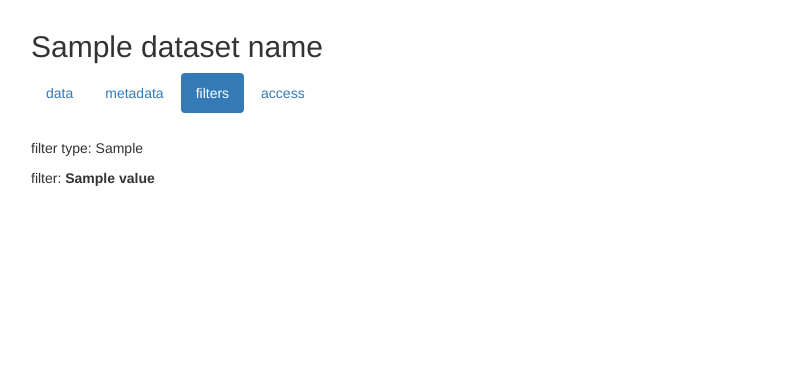
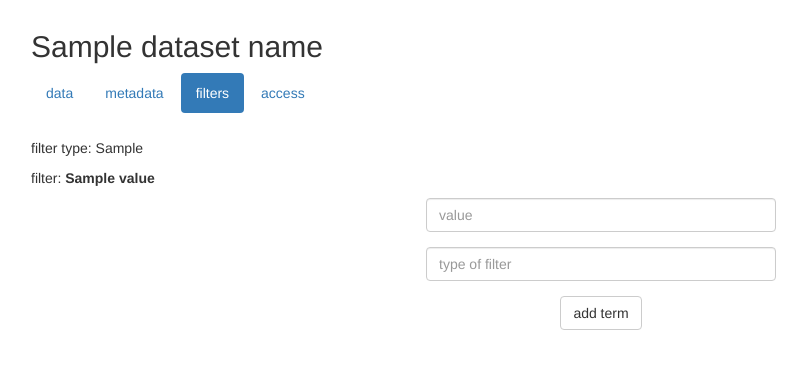
Before and after one commit to SMAPPNYU/smappboard, a Flask app: template smappboard/templates/dataset.html in a window 1280 px wide, after a click on "filters". Shown: the part 50-419 px from the top of the page, without its empty margins (39-846 px from the left). Run offline with Flask 2, Linux system fonts and the light colour scheme; the template is opened without the code that fills it: values that come from a table or form of the project are taken from there, most other values are stand-ins (such as "Sample title", 1, 10 or a date in 2020); some libraries are stand-ins or nearby versions.

Commit message:
added ability to add terms

```diff
--- a/environment.yml
+++ b/environment.yml
@@ -9,3 +9,4 @@ dependencies:
     - Flask-Bootstrap==3.3.6.0
     - tweepy==3.5.0
     - Flask-OAuthlib==0.9.3
+    - Flask-WTF==0.12
--- a/requirements.txt
+++ b/requirements.txt
@@ -5,3 +5,4 @@ pysmap==0.0.25
 Flask-Bootstrap==3.3.6.0
 tweepy==3.5.0
 Flask-OAuthlib==0.9.3
+Flask-WTF==0.12
--- a/smappboard/app.py
+++ b/smappboard/app.py
@@ -8,6 +8,7 @@ import ast
 import glob
 import json
 import locale
+import pytz
 import tweepy
 import pysmap
 
@@ -16,7 +17,7 @@ from datetime import datetime, timedelta
 from bson.json_util import dumps
 
 import smappboard.models
-import smappboard.views
+from smappboard.forms import add_term
 
 from flask import g, session, abort, redirect, url_for, request, Flask, render_template, jsonify, flash
 from flask_oauthlib.client import OAuth
@@ -36,8 +37,6 @@ twitter = oauth.remote_app(
     consumer_key=app.config['SMAPPBOARD_CONSUMER_KEY'],
     consumer_secret=app.config['SMAPPBOARD_CONSUMER_SECRET']
 )
-
-from smappboard.models import filter_criterion, permission, post_filter, tweet
 
 #decorator for a function to only allow people who have logged into twitter
 def twitter_logged_in(func):
@@ -74,13 +73,14 @@ def datasets_list():
 @app.route('/dataset/<string:data_set_name>', methods=['GET'])
 @twitter_logged_in
 def single_dataset(data_set_name):
+    add_term_form = add_term.AddTerm()
     start_path = os.path.join(app.config['SMAPPBOARD_SSHFS_MOUNT_POINT'], data_set_name)
     total_size = 0
     for dirpath, dirnames, filenames in os.walk(start_path):
         for f in filenames:
             fp = os.path.join(dirpath, f)
             total_size += os.path.getsize(fp)
-    paths = sorted([path.replace(os.path.join('/mnt/olympus/',data_set_name,'data/'),'') for path in glob.glob(os.path.join(app.config['SMAPPBOARD_SSHFS_MOUNT_POINT'], data_set_name, 'data', '*'))])
+    paths = sorted([path.replace(os.path.join(app.config['SMAPPBOARD_SSHFS_MOUNT_POINT'],data_set_name,'data/'),'') for path in glob.glob(os.path.join(app.config['SMAPPBOARD_SSHFS_MOUNT_POINT'], data_set_name, 'data', '*'))])
     metadata = json.load(open(os.path.join(app.config['SMAPPBOARD_SSHFS_MOUNT_POINT'], data_set_name, 'metadata', 'metadata.json')))
     filters = [json.loads(line) for line in open(os.path.join(app.config['SMAPPBOARD_SSHFS_MOUNT_POINT'],data_set_name, 'filters', 'filters.json'))]
     user_screen_names = [permission[0] for permission in metadata['authorized_twitter_handles']]
@@ -93,7 +93,8 @@ def single_dataset(data_set_name):
             metadata=metadata,
             dataset_size=total_size/1000000000,
             filter_list=filters,
-            user_logged_in=current_user())
+            user_logged_in=current_user(),
+            form=add_term_form)
     else:
         return render_template('error.html', error={'message': 'you are not an authorized user for this dataset', 'code': 403, 'response_code': 403}, user_logged_in=current_user())
 
@@ -186,6 +187,43 @@ def get_current_worlwide_trends():
         return jsonify({"message": "not implemented"}), 200
 
 '''
+form responses
+'''
+
+@app.route('/internal/form_add_term/<string:dataset_name>', methods=['POST'])
+def form_add_links_to_hex(dataset_name):
+    term_add = add_term.AddTerm(request.form)
+    if request.form and term_add.validate_on_submit():
+        value = request.form['value']
+        filter_type = request.form['filter_type']
+
+        print(value.split(' '))
+        print(filter_type)
+
+        if filter_type == 'location':
+            value = [float(x) for x in list(filter(None, value.split(' ')))]
+        elif filter_type == 'follow':
+            value = int(value)
+        print(value)
+        print(filter_type)
+
+        # open filter file and update it
+        with open(os.path.join(app.config['SMAPPBOARD_SSHFS_MOUNT_POINT'],dataset_name,'filters/filters.json'), 'r') as f:
+            list_of_json = []
+            for line in f:
+                line.strip()
+                list_of_json.append(line.strip())
+            line = {"value": value, "date_added": datetime.utcnow().replace(tzinfo=pytz.utc).strftime("%a %b %d %H:%M:%S +0000 %Y"), "date_removed": None, "filter_type": filter_type, "turnoff_date": None, "active": True}
+            list_of_json.append(json.dumps(line))
+        with open(os.path.join(app.config['SMAPPBOARD_SSHFS_MOUNT_POINT'],dataset_name,'filters/filters.json'), 'w') as f:
+            for line in list_of_json:
+                f.write(line)
+                f.write('\n')
+        return redirect(url_for('single_dataset', data_set_name=dataset_name))
+    else:
+        return render_template('error.html', error={'message': 'you are not an authorized user for this dataset', 'code': 403, 'response_code': 403}, user_logged_in=current_user())
+
+'''
 oauth & 'login' routes
 '''
 
--- /dev/null
+++ b/smappboard/forms/__init__.py
@@ -0,0 +1,4 @@
+'''
+package indicator for forms
+'''
+__all__ = ['add_term']
--- /dev/null
+++ b/smappboard/forms/add_term.py
@@ -0,0 +1,8 @@
+from flask_wtf import Form
+from wtforms.fields import StringField, SubmitField, PasswordField
+from wtforms.validators import DataRequired
+
+#{"value": "#JointSession", "date_added": "Tue Feb 28 15:27:01 +0000 2017", "date_removed": null, "filter_type": "track", "turnoff_date": null, "active": true}
+class AddTerm(Form):
+    value = StringField('value', validators=[DataRequired()], render_kw={"placeholder": "value"})
+    filter_type = StringField('filter_type', validators=[DataRequired()], render_kw={"placeholder": "type of filter"})
--- a/smappboard/models/__init__.py
+++ b/smappboard/models/__init__.py
@@ -1,4 +1,4 @@
 '''
 package indicator for models
 '''
-__all__ = ['filter_criterion', 'permission', 'post_filter', 'tweet']
+__all__ = ['permission']
--- a/smappboard/models/filter_criterion.py
+++ /dev/null
@@ -1,3 +0,0 @@
-'''
-model representing a single filter criterion
-'''
--- a/smappboard/models/post_filter.py
+++ /dev/null
@@ -1,3 +0,0 @@
-'''
-a model representing a post fitler object
-'''
--- a/smappboard/templates/dataset.html
+++ b/smappboard/templates/dataset.html
@@ -27,6 +27,19 @@
           <p>filter type: {{ filter.filter_type }}</p>
           <p>filter: <b>{{ filter.value }}</b></p>
           {% endfor %}
+          <form action="/internal/form_add_term/{{ dataset_name }}" method="POST" name="add_term">
+              <div class="input-container form-group col-sm-6 col-sm-offset-3 col-md-4 col-md-offset-4">
+                {{ form.hidden_tag() }}
+                {{ form.value(class="form-control") }}
+              </div>
+              <div class="input-container form-group col-sm-6 col-sm-offset-3 col-md-4 col-md-offset-4">
+                {{ form.hidden_tag() }}
+                {{ form.filter_type(class="form-control") }}
+              </div>
+              <div class="col-xs-12 center-block">
+                <button type="submit" class="btn btn-default center-block">add term</button>
+              </div>
+            </form>
         </div>
         <div role="tabpanel" class="tab-pane" id="access">
           {% for user_access in users_access %}
--- a/smappboard/views/__init__.py
+++ /dev/null
@@ -1,3 +0,0 @@
-'''
-package indicator for views
-'''
```
Also changed, not shown: smappboard/forms/token_input.py (deleted, +0 -12 lines), smappboard/tests/test_views.py (deleted, +0 -3 lines), README.md, smappboard/models/tweet.py (deleted).
